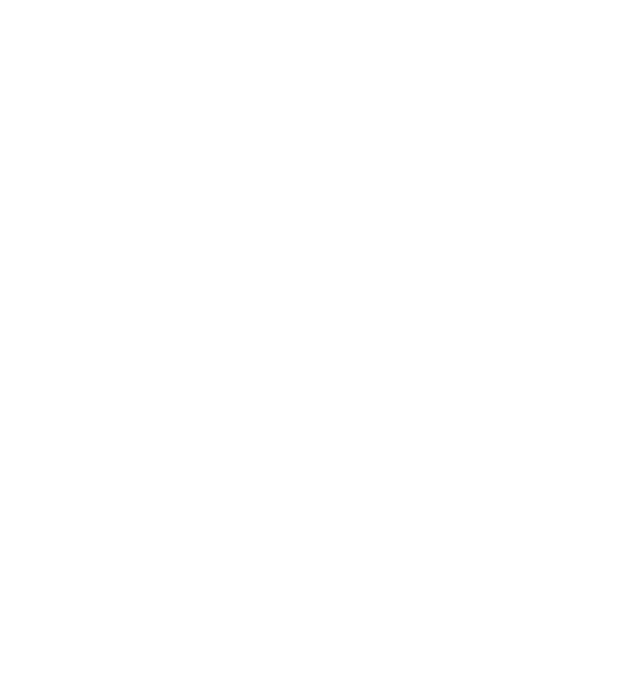
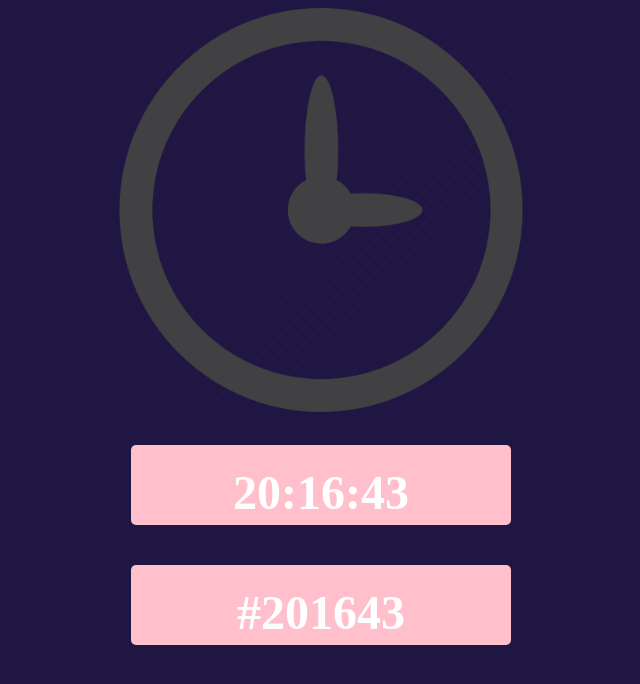
Before and after one commit to JesseSoldat/Clock-Work-Possibly-Orange-, a plain HTML site: page index.html in a window 1280 px wide. Shown: the whole page, without its empty margins (319-959 px from the left). Drawn offline with Linux system fonts and the light colour scheme.

Commit message:
both clocks and the css are finished

```diff
--- a/css/main.css
+++ b/css/main.css
@@ -0,0 +1,27 @@
+
+#imgClockWrapper {
+  width: 40%;
+  margin: 0 auto;
+  /*background-color: blue;*/
+}
+#imgClock {
+  display: block;
+  width: 80%;
+  margin: 0 auto;
+  /*background-color: yellow;*/
+}
+.timeBox {
+  /*background-image: url(clock.png);*/
+  background-color: pink;
+  width: 30%;
+  height: 80px;
+  margin: 0 auto;
+  margin-bottom: 40px;
+  border-radius: 5px;
+}
+
+.clock, .hexClock{
+font-size: 3em;
+text-align: center;
+padding-top: 20px;
+}
--- a/index.html
+++ b/index.html
@@ -2,8 +2,16 @@
 <html>
 <head>
   <title>JQuery Digital Clock</title>
+  <link rel="stylesheet" type="text/css" href="css/main.css">
 </head>
-<body>
+<body class="backgroundColor">
+
+<div id="imgClockWrapper">
+<img id="imgClock" src="clock.png">
+</div>
+
+<div class="timeBox"><h1 class="clock"></h1></div>
+<div class="timeBox"><h1 class="hexClock"></h1></div>
 
 
 <script src="jquery.js"></script>
--- /dev/null
+++ b/main.css
@@ -0,0 +1,15 @@
+body {
+
+}
+div {
+
+}
+
+.clock {
+font-size: 3em;
+margin: 0 auto;
+}
+.hexClock {
+font-size: 3em;
+margin: 0 auto;
+}
--- a/main.js
+++ b/main.js
@@ -1,10 +1,52 @@
-var heading2 = $('h2');
+function setTime(){
+var timeNow = new Date();
+// console.log(timeNow);
 
-$('h2').addClass('cool');
+var hoursNow = timeNow.getHours();
+var minutesNow = timeNow.getMinutes();
+var secondsNow = timeNow.getSeconds();
+//leading 0 for minutes and seconds if needed
+  if(minutesNow < 10) {
+    minutesNow = '0'+minutesNow;
+  }
 
-$('li').addClass('listItem');
+ if(secondsNow < 10) {
+    // console.log(secondsNow);
+    secondsNow = '0'+secondsNow;
+  }
 
-var lis = document.querySelectorAll('li');
-lis.forEach(function(li){
-  li.classList.add('item');
-})
+var currentTime = hoursNow+":"+minutesNow+":"+secondsNow;
+
+ // console.log(currentTime);
+$('.clock').html(currentTime);
+}
+window.onload = setTime();
+setInterval('setTime()', 1000);
+
+//clock to hex + color
+
+function hexColor(){
+  var hexTime = new Date();
+
+  var hexHours = hexTime.getHours();
+  var hexMinutes = hexTime.getMinutes();
+  var hexSeconds = hexTime.getSeconds();
+
+  if (hexMinutes < 10) {
+    hexMinutes = '0'+hexMinutes;
+  }
+  if (hexSeconds < 10) {
+    hexSeconds = '0'+hexSeconds;
+  }
+
+  var hexFinalTime = '#'+hexHours+hexMinutes+hexSeconds;
+  // console.log(hexFinalTime);
+  $('.hexClock').html(hexFinalTime);
+
+  $('.backgroundColor').css('background-color', hexFinalTime);
+  $('h1').css('color', 'white');
+
+
+}
+window.onload = hexColor();
+setInterval('hexColor()', 1000);
```
Also changed, not shown: clock.png (added).
